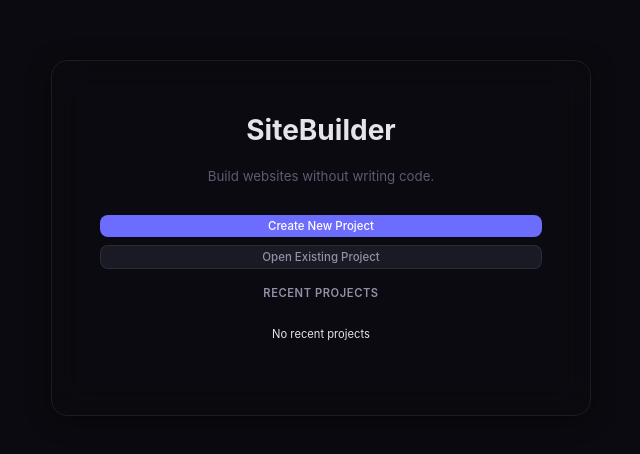
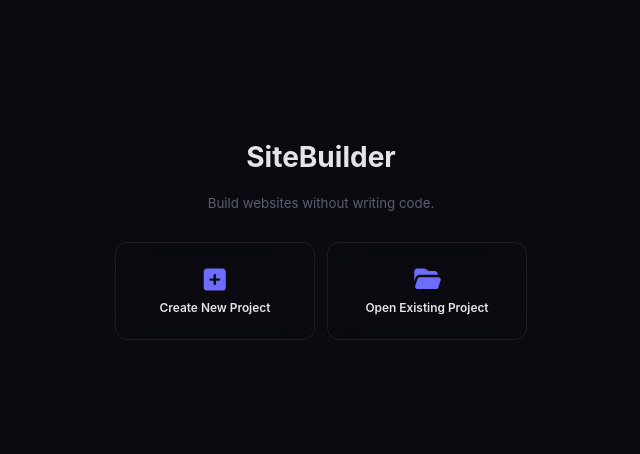
Before and after one commit to AnahatM/Pagework, a React (Vite) app: page / in a window 1280 px wide. Shown: the part 162-616 px from the top of the page, without its empty margins (319-959 px from the left). Built offline with nearby package versions, Linux system fonts and the light colour scheme.

Commit message:
feat: add functionality to remove projects from recent projects list and update UI components

```diff
--- a/src/components/welcome/RecentProjectsList.module.css
+++ b/src/components/welcome/RecentProjectsList.module.css
@@ -1,3 +1,9 @@
+.wrapper {
+  width: 100%;
+  max-width: 480px;
+  margin-top: var(--space-md);
+}
+
 .list {
   display: flex;
   flex-direction: column;
@@ -48,11 +54,28 @@
   flex-shrink: 0;
 }
 
-.empty {
+.removeButton {
+  background: none;
+  border: none;
   color: var(--text-tertiary);
-  font-size: 0.8rem;
-  text-align: center;
-  padding: 24px 0;
+  cursor: pointer;
+  padding: 4px 6px;
+  font-size: 0.75rem;
+  border-radius: var(--radius-sm);
+  opacity: 0;
+  transition:
+    opacity var(--transition-fast),
+    color var(--transition-fast),
+    background var(--transition-fast);
+}
+
+.item:hover .removeButton {
+  opacity: 1;
+}
+
+.removeButton:hover {
+  color: var(--text-primary);
+  background: var(--bg-secondary);
 }
 
 .heading {
--- a/src/components/welcome/RecentProjectsList.tsx
+++ b/src/components/welcome/RecentProjectsList.tsx
@@ -1,8 +1,11 @@
+import { faXmark } from "@fortawesome/free-solid-svg-icons";
+import { FontAwesomeIcon } from "@fortawesome/react-fontawesome";
 import { useProjectStore } from "@stores/projectStore";
 import {
   addRecentProject,
   getRecentProjects,
   openProject,
+  removeRecentProject,
   type RecentProject,
 } from "@tauri/projectCommands";
 import { useEffect, useState } from "react";
@@ -45,14 +48,17 @@ export function RecentProjectsList() {
     }
   }
 
-  if (loading) return null;
+  async function handleRemove(e: React.MouseEvent, projectPath: string) {
+    e.stopPropagation();
+    await removeRecentProject(projectPath);
+    setProjects((prev) => prev.filter((p) => p.path !== projectPath));
+  }
+
+  if (loading || projects.length === 0) return null;
 
   return (
-    <div>
+    <div className={styles.wrapper}>
       <p className={styles.heading}>Recent Projects</p>
-      {projects.length === 0 ? (
-        <p className={styles.empty}>No recent projects</p>
-      ) : (
       <div className={styles.list}>
         {projects.map((p) => (
           <div
@@ -65,10 +71,16 @@ export function RecentProjectsList() {
               <div className={styles.path}>{p.path}</div>
             </div>
             <span className={styles.date}>{formatDate(p.lastOpened)}</span>
+            <button
+              className={styles.removeButton}
+              onClick={(e) => handleRemove(e, p.path)}
+              title="Remove from list"
+            >
+              <FontAwesomeIcon icon={faXmark} />
+            </button>
           </div>
         ))}
       </div>
-      )}
     </div>
   );
 }
--- a/src/components/welcome/WelcomeScreen.module.css
+++ b/src/components/welcome/WelcomeScreen.module.css
@@ -1,25 +1,13 @@
 .container {
   display: flex;
+  flex-direction: column;
   align-items: center;
   justify-content: center;
   width: 100%;
   height: 100vh;
   background: var(--bg-primary);
-}
-
-.content {
-  display: flex;
-  flex-direction: column;
-  align-items: center;
   gap: var(--space-lg);
   padding: var(--space-3xl);
-  background: var(--glass-bg);
-  backdrop-filter: blur(var(--glass-blur));
-  border: 1px solid var(--glass-border);
-  border-radius: var(--radius-xl);
-  box-shadow: var(--glass-shadow);
-  max-width: 540px;
-  width: 100%;
 }
 
 .title {
@@ -38,8 +26,42 @@
 
 .actions {
   display: flex;
-  flex-direction: column;
-  gap: var(--space-sm);
-  width: 100%;
+  gap: var(--space-md);
   margin-top: var(--space-md);
 }
+
+.actionButton {
+  display: flex;
+  flex-direction: column;
+  align-items: center;
+  justify-content: center;
+  gap: var(--space-sm);
+  width: 200px;
+  padding: var(--space-xl) var(--space-lg);
+  background: var(--glass-bg);
+  backdrop-filter: blur(var(--glass-blur));
+  border: 1px solid var(--glass-border);
+  border-radius: var(--radius-lg);
+  cursor: pointer;
+  transition:
+    background var(--transition-fast),
+    border-color var(--transition-fast),
+    transform var(--transition-fast);
+}
+
+.actionButton:hover {
+  background: var(--bg-tertiary);
+  border-color: var(--accent);
+  transform: translateY(-2px);
+}
+
+.actionIcon {
+  font-size: 1.8rem;
+  color: var(--accent);
+}
+
+.actionLabel {
+  font-size: 0.85rem;
+  font-weight: 600;
+  color: var(--text-primary);
+}
--- a/src/components/welcome/WelcomeScreen.tsx
+++ b/src/components/welcome/WelcomeScreen.tsx
@@ -3,7 +3,8 @@
    Shown when no project is open
    ═══════════════════════════════════════════ */
 
-import { Button } from "@components/shared/Button";
+import { faFolderOpen, faSquarePlus } from "@fortawesome/free-solid-svg-icons";
+import { FontAwesomeIcon } from "@fortawesome/react-fontawesome";
 import { useProjectStore } from "@stores/projectStore";
 import { useUIStore } from "@stores/uiStore";
 import { open } from "@tauri-apps/plugin-dialog";
@@ -38,21 +39,24 @@ export function WelcomeScreen() {
 
   return (
     <div className={styles.container}>
-      <div className={styles.content}>
-        <h1 className={styles.title}>{APP_NAME}</h1>
-        <p className={styles.subtitle}>{APP_DESCRIPTION}</p>
+      <h1 className={styles.title}>{APP_NAME}</h1>
+      <p className={styles.subtitle}>{APP_DESCRIPTION}</p>
 
-        <div className={styles.actions}>
-          <Button onClick={() => openModal("new-project")}>
-            Create New Project
-          </Button>
-          <Button variant="secondary" onClick={handleOpenExisting}>
-            Open Existing Project
-          </Button>
-        </div>
+      <div className={styles.actions}>
+        <button
+          className={styles.actionButton}
+          onClick={() => openModal("new-project")}
+        >
+          <FontAwesomeIcon icon={faSquarePlus} className={styles.actionIcon} />
+          <span className={styles.actionLabel}>Create New Project</span>
+        </button>
+        <button className={styles.actionButton} onClick={handleOpenExisting}>
+          <FontAwesomeIcon icon={faFolderOpen} className={styles.actionIcon} />
+          <span className={styles.actionLabel}>Open Existing Project</span>
+        </button>
+      </div>
 
-        <RecentProjectsList />
-      </div>
+      <RecentProjectsList />
     </div>
   );
 }
--- a/src/tauri/projectCommands.ts
+++ b/src/tauri/projectCommands.ts
@@ -40,6 +40,10 @@ export async function addRecentProject(project: RecentProject): Promise<void> {
   return invoke("add_recent_project", { project });
 }
 
+export async function removeRecentProject(projectPath: string): Promise<void> {
+  return invoke("remove_recent_project", { projectPath });
+}
+
 export async function readProjectFile(
   projectPath: string,
   relativePath: string,
```
Also changed, not shown: 2 other files (tests, documents, lock files or other folders). Lines whose indentation alone changed are shown as unchanged.
